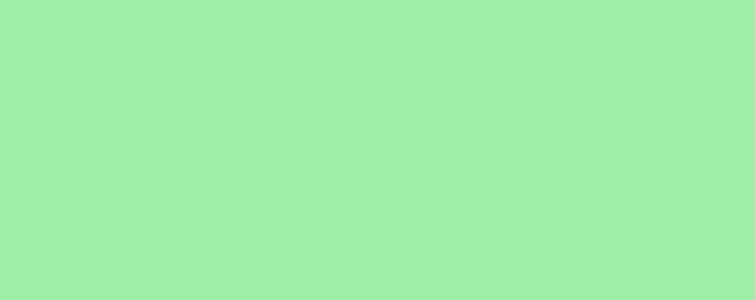
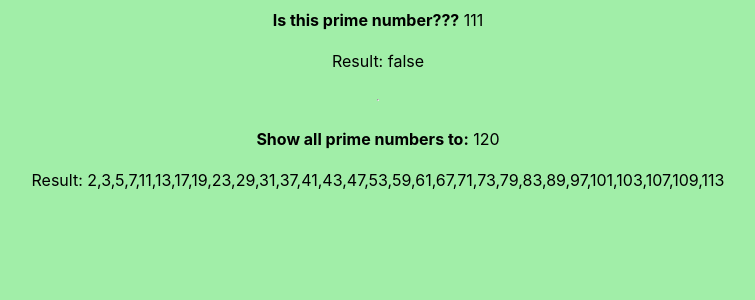
Before and after one commit to AndreiSavelyev1989/interview_tasks, a React (Create React App) app: page / in a window 1280 px wide. Shown: the top 300 px of the page, without its empty margins (262-1017 px from the left). Built offline with nearby package versions, Linux system fonts and the light colour scheme.

Commit message:
added solution find prime numbers

```diff
--- a/src/App.js
+++ b/src/App.js
@@ -5,6 +5,7 @@ import {Fibonacci} from "./tasks/Fibonacci";
 import {SumAllNumbers} from "./tasks/SumAllNumbers";
 import {BrickWall} from "./tasks/BrickWall";
 import {PromiseExampleTasks} from "./tasks/PromiseExampleTasks";
+import {FindPrimeNumber} from "./tasks/FindPrimeNumber";
 
 function App() {
     return (
@@ -15,6 +16,7 @@ function App() {
             {/*<SumAllNumbers number={12}/>*/}
             {/*<BrickWall/>*/}
             {/*<PromiseExampleTasks/>*/}
+            <FindPrimeNumber primeNumber={111} diapasonPrimeNumbers={120}/>
         </div>
     );
 }
--- /dev/null
+++ b/src/tasks/FindPrimeNumber.js
@@ -0,0 +1,45 @@
+export const FindPrimeNumber = ({primeNumber, diapasonPrimeNumbers}) => {
+    const isPrimeNumber = (num = primeNumber) => {
+        for (let i = 2, max = Math.sqrt(num); i <= max; i++) {
+            if (num % i === 0) {
+                return false
+            }
+        }
+        return num > 1
+    }
+// Not good solution, algorithm complexity = O(n2)
+    const getPrimes = (num = diapasonPrimeNumbers) => {
+        let primeNumbers = []
+        for (let i = 2; i <= num; i++) {
+            if (isPrimeNumber(i)) {
+                primeNumbers.push(i)
+            }
+        }
+        return primeNumbers
+    }
+//Good solution, sieve of eratosthenes, algorithm complexity = O(n * log(logn))
+    const getPrimesEratosthenes = (num = diapasonPrimeNumbers) => {
+        let sieve = []
+        let primes = []
+        for(let i = 2; i <= num; i++){
+            if(!sieve[i]){
+                primes.push(i)
+                for(let j = i*i; j <= num; j+=i){
+                    sieve[j] = true
+                }
+            }
+        }
+        console.log(sieve)
+        return primes
+    }
+
+    return (
+        <>
+            <div><b>Is this prime number???</b> <span>{primeNumber}</span></div>
+            <div>Result: {isPrimeNumber(primeNumber).toString()}</div>
+            <hr/>
+            <div><b>Show all prime numbers to:</b> {diapasonPrimeNumbers}</div>
+            <div>Result: {getPrimesEratosthenes(diapasonPrimeNumbers).toString()}</div>
+        </>
+    )
+}
```
